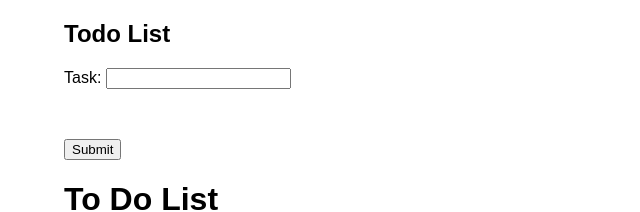
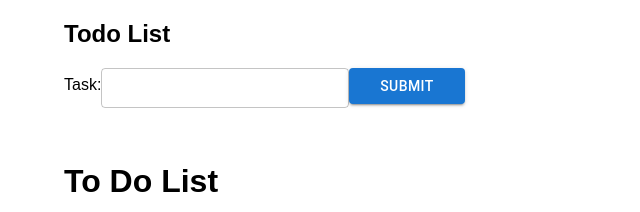
Before and after one commit to Smil3z/todo-app, a React (Create React App) app: page / in a window 1280 px wide. Shown: the top 212 px of the page, without its empty margins (0-640 px from the left). Built offline with nearby package versions, Linux system fonts and the light colour scheme; no server answers.

Commit message:
having trouble on one more thing

```diff
--- /dev/null
+++ b/src/components/TodoForm/TodoForm.css
@@ -0,0 +1,3 @@
+h2 {
+    padding-left: 50px;
+}
--- a/src/components/TodoForm/TodoForm.jsx
+++ b/src/components/TodoForm/TodoForm.jsx
@@ -1,5 +1,17 @@
 import { useState } from "react";
 import axios from "axios";
+import { Grid } from "@mui/material";
+import CardActions from "@mui/material";
+import CardContent from "@mui/material";
+import Card from "@mui/material";
+import Container from "@mui/material";
+import Stack from '@mui/material/Stack';
+import Box from '@mui/material/Box';
+import { Padding } from "@mui/icons-material";
+import { Button } from "@mui/material";
+import { Input } from "@mui/material";
+import {TextField } from "@mui/material";
+
 
 function TodoForm(props) {
     const [task, setTask] = useState('');
@@ -25,14 +37,16 @@ function TodoForm(props) {
     return(
         <>
             <h2>Todo List</h2>
-            <form onSubmit={sendTodolistToServer}>
-                Task: <input value={task} onChange={(e) => setTask(e.target.value)} />
+            <Grid>
+                <form onSubmit={sendTodolistToServer}>
+                    Task:<TextField size="small"><Input value={task} id="outlined-basic" variant="outlined" onChange={(e) => setTask(e.target.value)}
+                        color="secondary" focused="true"/></TextField><Button  type="submit" variant="contained" color="primary" style={{ width: "10%" }}>Submit</Button>
+
                     <p>{task}</p>
-                    <br />
-                {/*Completed <input value={completed} onChange={(e) => setCompleted(e.target.value)}></input>*/}
-                <p>{completed}</p>
-                <button>Submit</button>
-            </form>
+                    <br/>
+                    <p>{completed}</p>
+                </form>
+            </Grid>
         </>
     )
 }
--- a/src/components/TodoItem/TodoItem.jsx
+++ b/src/components/TodoItem/TodoItem.jsx
@@ -36,7 +36,7 @@ function TodoItem(props) {
                     <Button variant='contained' onClick={markComplete}>Completed</Button>
                 </CardActions>
                     <Typography variant='h3'>
-                        <p>{props.todo.task}</p>
+                        {props.todo.task}
                     </Typography>
                     {
                         props.todo.completed === false && (
```
